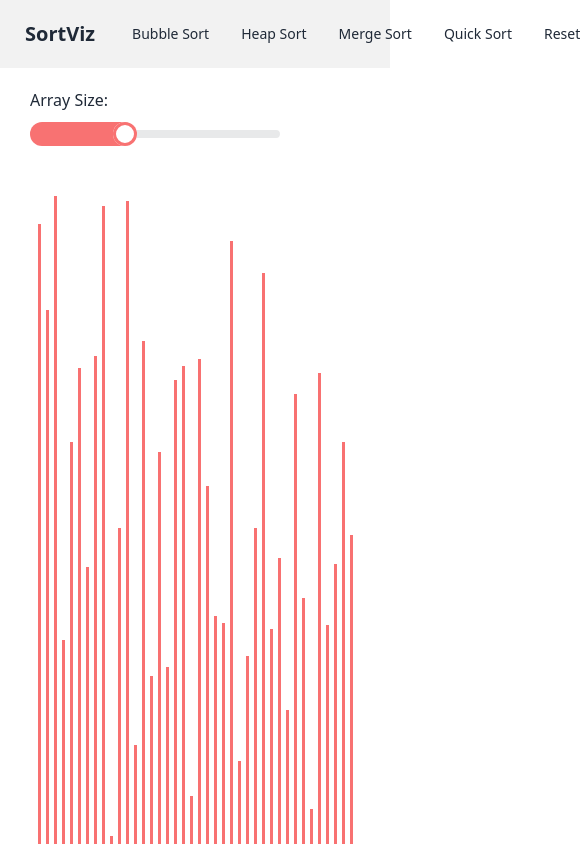
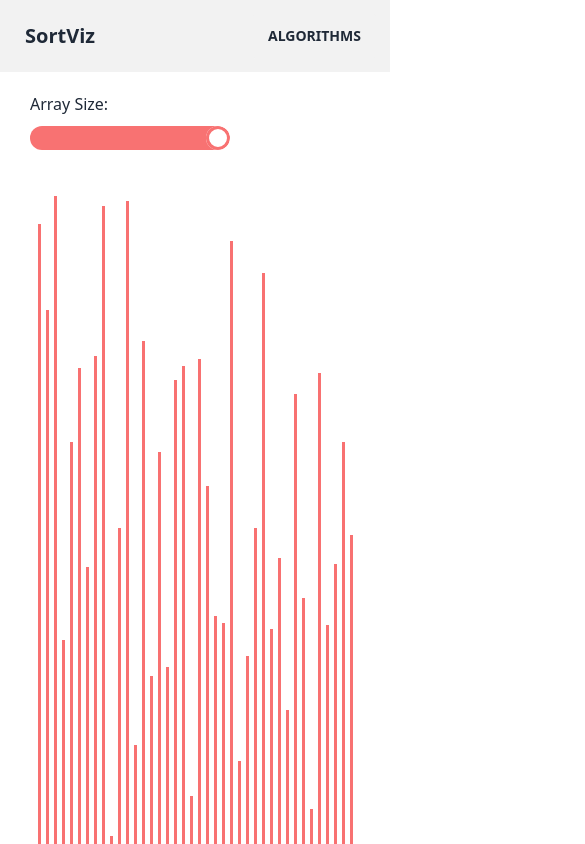
Before and after one commit to BryMat24/SortViz, a React (Vite) app in the folder sort/: page / in a window 390 px wide. Shown: the whole page, 585 px wide, since content can reach past the window. Built offline with nearby package versions, Linux system fonts and the light colour scheme.

Commit message:
style: add dropdown to make navbar responsive

```diff
--- a/sort/src/App.jsx
+++ b/sort/src/App.jsx
@@ -128,11 +128,11 @@ function App() {
                 <input
                     type="range"
                     min={5}
-                    max={100}
+                    max={window.innerWidth >= 640 ? 50 : 30}
                     value={sliderValue}
                     className={`range ${
                         !isSorting ? "range-error" : ""
-                    } max-w-[250px] mx-[30px]`}
+                    } max-w-[200px] mx-[30px]`}
                     onChange={(e) => {
                         setSliderValue(e.target.value);
                         resetArray();
--- a/sort/src/components/Dropdown.jsx
+++ /dev/null
@@ -1,24 +0,0 @@
-const Dropdown = () => {
-    return (
-        <>
-            <div className="dropdown dropdown-end">
-                <label tabIndex={0} className="btn m-1">
-                    Click
-                </label>
-                <ul
-                    tabIndex={0}
-                    className="dropdown-content z-[1] menu p-2 shadow bg-base-100 rounded-box w-52"
-                >
-                    <li>
-                        <a>Item 1</a>
-                    </li>
-                    <li>
-                        <a>Item 2</a>
-                    </li>
-                </ul>
-            </div>
-        </>
-    );
-};
-
-export default Dropdown;
--- a/sort/src/components/Navbar.jsx
+++ b/sort/src/components/Navbar.jsx
@@ -4,6 +4,7 @@ import {
     HEAP_SORT,
     QUICK_SORT,
 } from "../algorithms/type/sortType";
+import SortingButton from "./SortingButton";
 
 const Navbar = ({ resetArray, sortArray, isSorting }) => {
     return (
@@ -11,39 +12,39 @@ const Navbar = ({ resetArray, sortArray, isSorting }) => {
             <div className="flex-1">
                 <a className="btn btn-ghost normal-case text-xl">SortViz</a>
             </div>
-            <div className="flex-none">
+            <div className="flex-none hidden md:block max-w-screen-sm">
                 <ul className="menu menu-horizontal px-1">
                     <li>
-                        <button
-                            onClick={() => sortArray(BUBBLE_SORT)}
-                            disabled={isSorting}
-                        >
-                            {isSorting ? "Sorting..." : "Bubble Sort"}
-                        </button>
+                        <SortingButton
+                            sortArray={sortArray}
+                            sortType={BUBBLE_SORT}
+                            isSorting={isSorting}
+                            text="Bubble Sort"
+                        />
                     </li>
                     <li>
-                        <button
-                            onClick={() => sortArray(HEAP_SORT)}
-                            disabled={isSorting}
-                        >
-                            {isSorting ? "Sorting..." : "Heap Sort"}
-                        </button>
+                        <SortingButton
+                            sortArray={sortArray}
+                            sortType={HEAP_SORT}
+                            isSorting={isSorting}
+                            text="Heap Sort"
+                        />
                     </li>
                     <li>
-                        <button
-                            onClick={() => sortArray(MERGE_SORT)}
-                            disabled={isSorting}
-                        >
-                            {isSorting ? "Sorting..." : "Merge Sort"}
-                        </button>
+                        <SortingButton
+                            sortArray={sortArray}
+                            sortType={MERGE_SORT}
+                            isSorting={isSorting}
+                            text="Merge Sort"
+                        />
                     </li>
                     <li>
-                        <button
-                            onClick={() => sortArray(QUICK_SORT)}
-                            disabled={isSorting}
-                        >
-                            {isSorting ? "Sorting..." : "Quick Sort"}
-                        </button>
+                        <SortingButton
+                            sortArray={sortArray}
+                            sortType={QUICK_SORT}
+                            isSorting={isSorting}
+                            text="Quick Sort"
+                        />
                     </li>
                     <li>
                         <button
@@ -56,6 +57,48 @@ const Navbar = ({ resetArray, sortArray, isSorting }) => {
                     </li>
                 </ul>
             </div>
+            <div className="dropdown dropdown-end md:hidden max-w-screen-sm">
+                <label tabIndex={0} className="btn m-1">
+                    Algorithms
+                </label>
+                <ul
+                    tabIndex={0}
+                    className="dropdown-content z-[1] menu p-2 shadow bg-base-100 rounded-box w-52"
+                >
+                    <li>
+                        <SortingButton
+                            sortArray={sortArray}
+                            sortType={BUBBLE_SORT}
+                            isSorting={isSorting}
+                            text="Bubble Sort"
+                        />
+                    </li>
+                    <li>
+                        <SortingButton
+                            sortArray={sortArray}
+                            sortType={HEAP_SORT}
+                            isSorting={isSorting}
+                            text="Heap Sort"
+                        />
+                    </li>
+                    <li>
+                        <SortingButton
+                            sortArray={sortArray}
+                            sortType={MERGE_SORT}
+                            isSorting={isSorting}
+                            text="Merge Sort"
+                        />
+                    </li>
+                    <li>
+                        <SortingButton
+                            sortArray={sortArray}
+                            sortType={QUICK_SORT}
+                            isSorting={isSorting}
+                            text="Quick Sort"
+                        />
+                    </li>
+                </ul>
+            </div>
         </div>
     );
 };
--- /dev/null
+++ b/sort/src/components/SortingButton.jsx
@@ -0,0 +1,11 @@
+const SortingButton = ({ sortArray, isSorting, sortType, text }) => {
+    return (
+        <>
+            <button onClick={() => sortArray(sortType)} disabled={isSorting}>
+                {isSorting ? "Sorting..." : text}
+            </button>
+        </>
+    );
+};
+
+export default SortingButton;
--- a/sort/tailwind.config.js
+++ b/sort/tailwind.config.js
@@ -5,7 +5,8 @@ export default {
     "./src/**/*.{js,ts,jsx,tsx}",
   ],
   theme: {
-    extend: {},
+    extend: {
+    },
   },
   plugins: [require("daisyui")],
   daisyui: {
```
